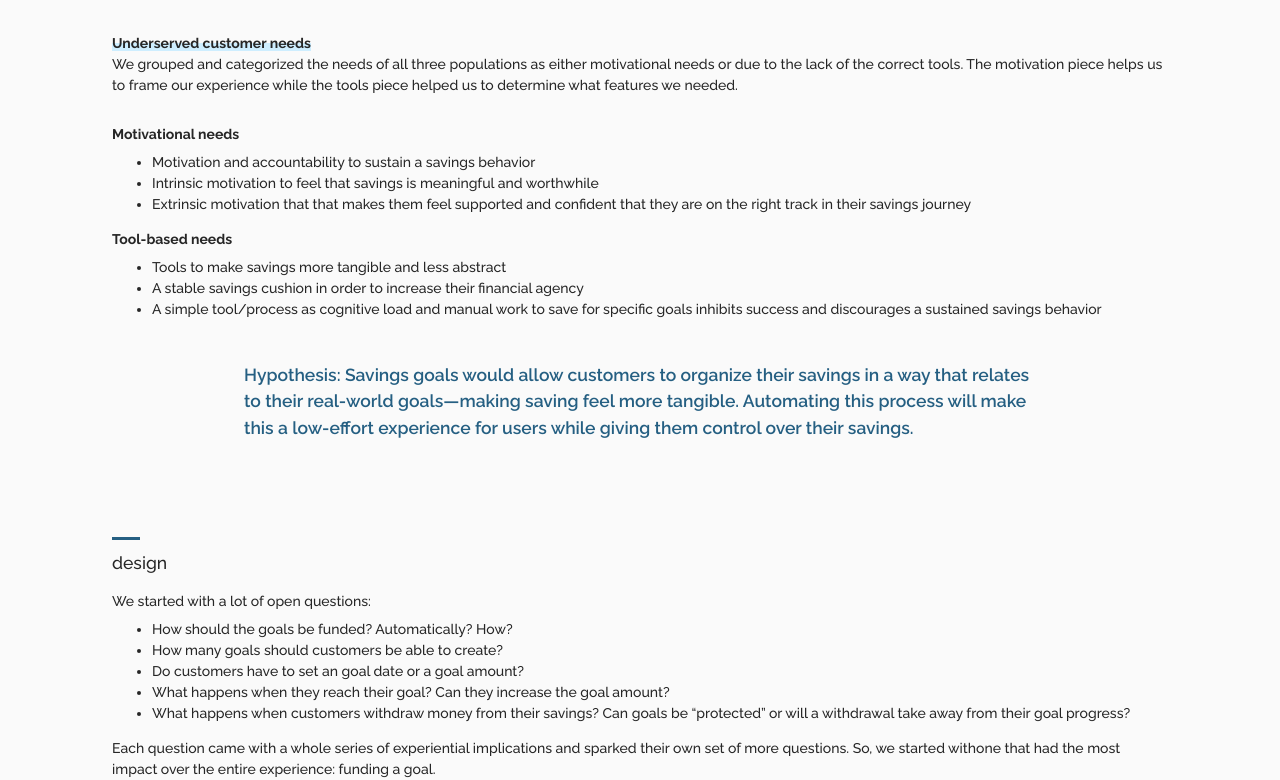
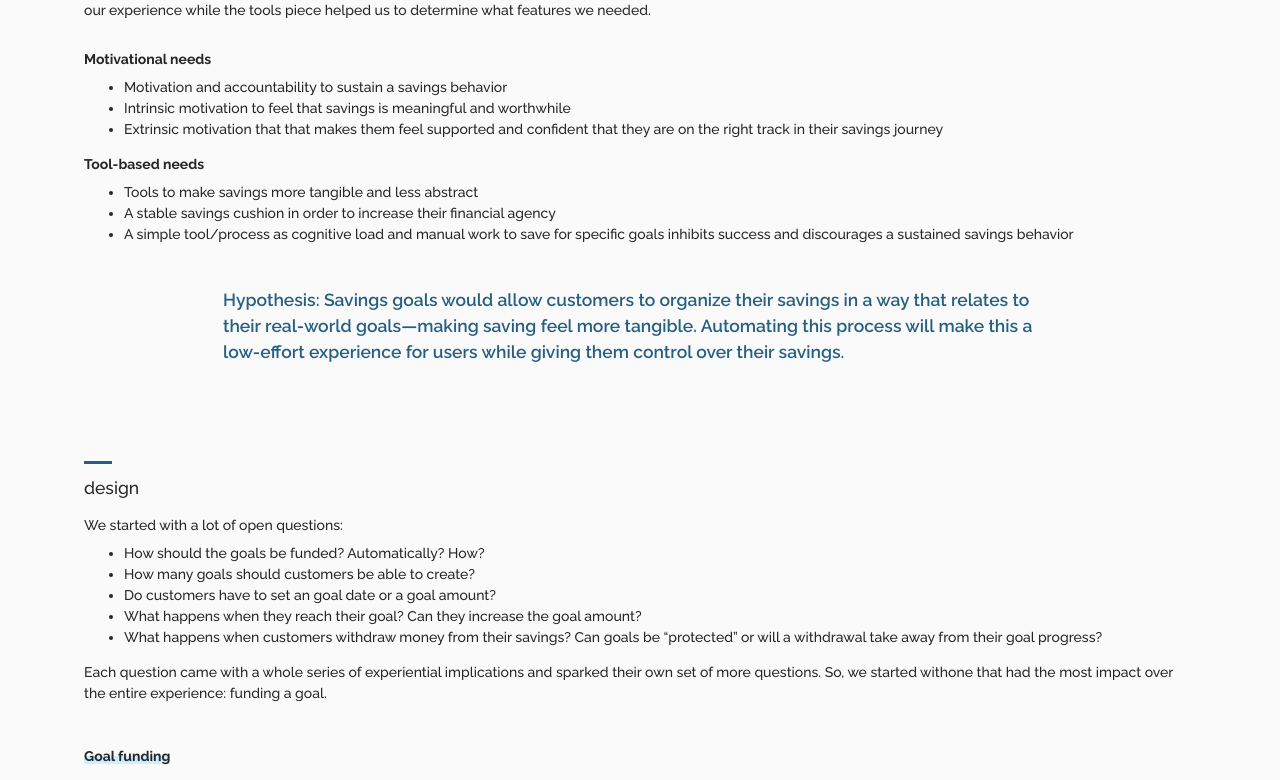
Before and after one commit to caxawu/updated-portfolio, a React (Vite) app: page /static/case-studies/savings-goals in a window 1280 px wide. Shown: the part 1999-2779 px from the top of the page. Built offline with nearby package versions, Linux system fonts and the light colour scheme.

Commit message:
test back to top spacing2

```diff
--- a/src/index.scss
+++ b/src/index.scss
@@ -891,7 +891,7 @@ a {
 .back-to-top {
   position: fixed;
   bottom: 40px;
-  right: 40px;
+  right: 184px;
 
   .icon {
     display: flex;
@@ -991,7 +991,7 @@ a {
 }
 .content-case-study {
   margin: auto;
-  padding: 0 8rem;
+  padding: 0 6rem;
   max-width: 96rem;
   iframe {
     height: 850px;
@@ -1468,7 +1468,11 @@ display: flex;
 
 // smaller desktop screens
 @media only screen and (max-width: 2100px) {
-
+  .back-to-top {
+    position: fixed;
+      bottom: 40px;
+      right: 40px;
+  }
 }
 @media only screen and (max-width: 1920px) {    //MAIN
   .home-page {
```
